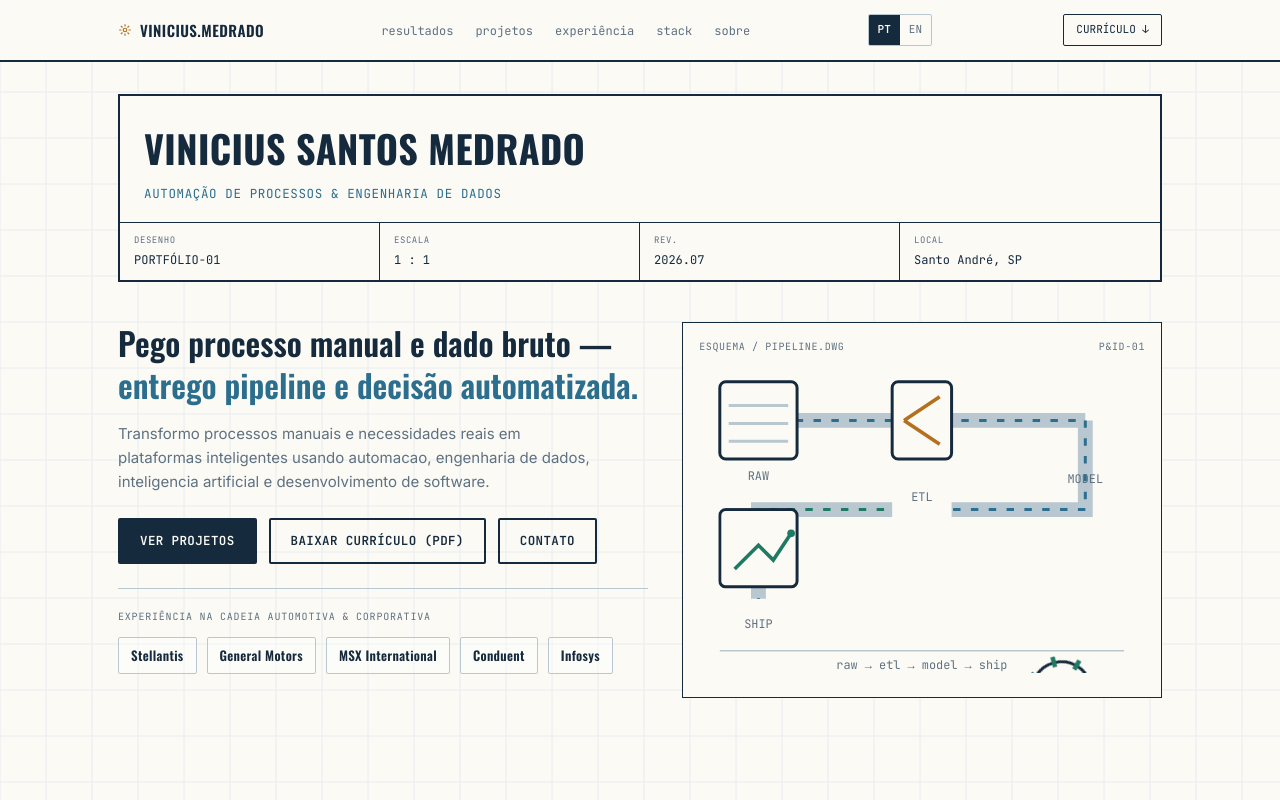
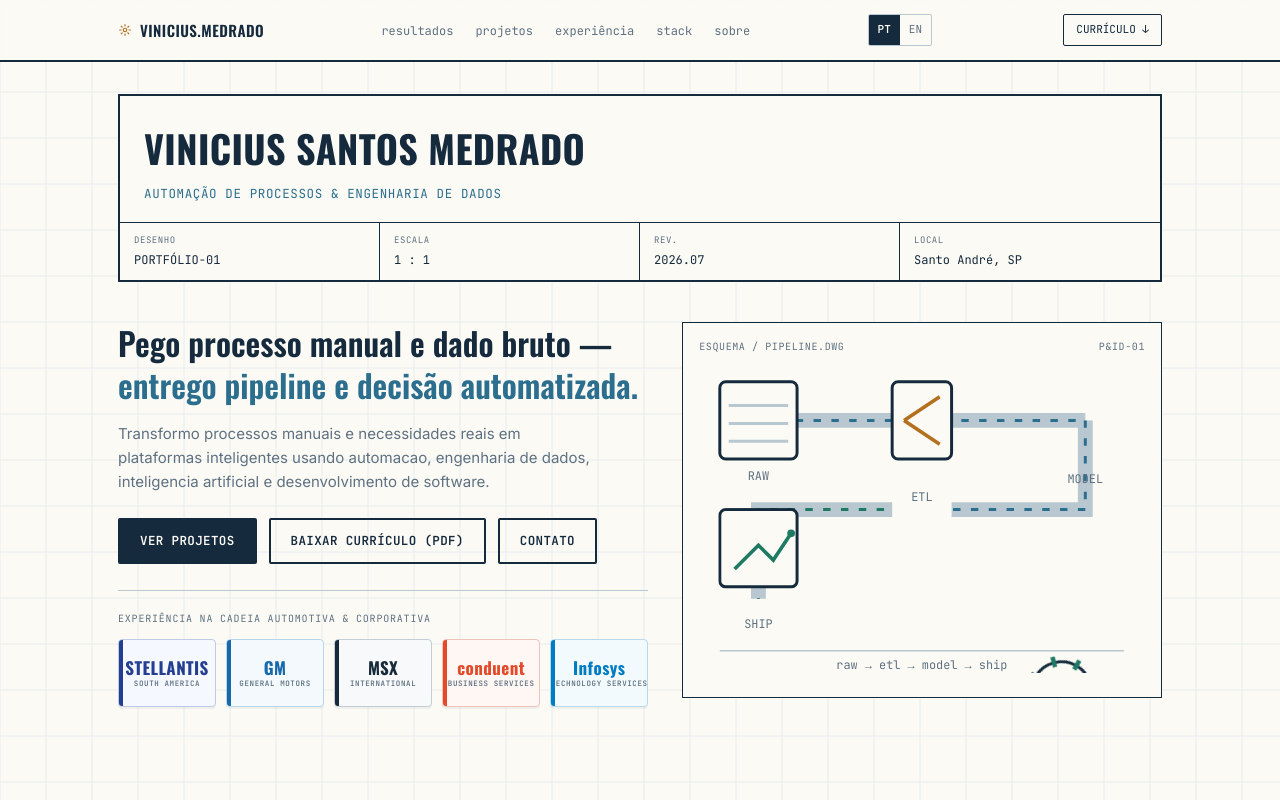
Before and after one commit to vinmedrado/portfolio, a plain HTML site: page index.html in a window 1280 px wide. Shown: the top 800 px of the page. Drawn offline with nearby package versions, Linux system fonts and the light colour scheme.

Commit message:
Atualiza portfolio

```diff
--- a/index.html
+++ b/index.html
@@ -110,12 +110,27 @@
   @media (max-width:760px){ .nav-links{ display:none; } }
 
   /* ============ MARCAS / EMPRESAS ============ */
-  .logo-strip{ margin-top:24px; padding-top:20px; border-top:1px solid var(--line); }
+  .logo-strip{ margin-top:26px; padding-top:20px; border-top:1px solid var(--line); }
   .logo-strip-label{ font-family:'JetBrains Mono',monospace; font-size:10px; color:var(--muted); text-transform:uppercase; letter-spacing:.08em; margin-bottom:12px; }
-  .logo-row{ display:flex; align-items:center; gap:10px; flex-wrap:wrap; }
-  .brand-chip{ display:inline-flex; align-items:center; justify-content:center; min-height:34px; padding:7px 12px; border:1px solid var(--line); background:rgba(255,255,255,.34); border-radius:2px; font-family:'Oswald',sans-serif; font-size:13px; font-weight:600; letter-spacing:.025em; color:var(--ink); white-space:nowrap; transition:border-color .2s, transform .2s, background .2s; }
-  .brand-chip:hover{ border-color:var(--blue); background:rgba(44,110,142,.05); transform:translateY(-1px); }
-  @media (max-width:600px){ .logo-row{ gap:8px; } .brand-chip{ min-height:32px; padding:6px 10px; font-size:12px; } }
+  .logo-row{ display:grid; grid-template-columns:repeat(5,minmax(0,1fr)); gap:10px; }
+  .brand-card{ min-height:68px; padding:10px 12px; border:1.5px solid var(--brand-border,var(--line)); background:var(--brand-bg,#fff); border-radius:4px; display:flex; align-items:center; justify-content:center; text-align:center; position:relative; overflow:hidden; box-shadow:0 2px 0 rgba(21,42,61,.05); transition:transform .2s ease, box-shadow .2s ease, border-color .2s ease; }
+  .brand-card::before{ content:''; position:absolute; left:0; top:0; bottom:0; width:4px; background:var(--brand,var(--blue)); }
+  .brand-card:hover{ transform:translateY(-3px); box-shadow:0 7px 18px rgba(21,42,61,.10); border-color:var(--brand,var(--blue)); }
+  .brand-wordmark{ font-family:'Oswald',sans-serif; font-size:17px; line-height:1; font-weight:700; letter-spacing:.025em; color:var(--brand,var(--ink)); white-space:nowrap; }
+  .brand-wordmark small{ display:block; margin-top:4px; font-family:'JetBrains Mono',monospace; font-size:7.5px; font-weight:600; letter-spacing:.08em; color:var(--muted); text-transform:uppercase; }
+  .brand-stellantis{ --brand:#243E90; --brand-border:#BFC9E8; --brand-bg:#F6F8FF; }
+  .brand-gm{ --brand:#1769AA; --brand-border:#B9D5EA; --brand-bg:#F3F9FD; }
+  .brand-msx{ --brand:#172A3A; --brand-border:#C3CDD5; --brand-bg:#F7F9FA; }
+  .brand-conduent{ --brand:#E24A2A; --brand-border:#F0C3B8; --brand-bg:#FFF7F4; }
+  .brand-infosys{ --brand:#007CC3; --brand-border:#B6DAEC; --brand-bg:#F3FAFD; }
+  @media (max-width:800px){ .logo-row{ grid-template-columns:repeat(3,minmax(0,1fr)); } }
+  @media (max-width:520px){ .logo-row{ grid-template-columns:repeat(2,minmax(0,1fr)); } .brand-card{ min-height:58px; } .brand-wordmark{ font-size:15px; } }
+
+  .company-badge{ display:inline-flex; align-items:center; gap:7px; padding:4px 8px 4px 5px; border:1px solid var(--company-border,var(--line)); background:var(--company-bg,var(--paper-2)); border-radius:3px; color:var(--company,var(--ink)); font-weight:650; line-height:1; }
+  .company-badge::before{ content:attr(data-mark); min-width:25px; height:22px; padding:0 4px; display:inline-flex; align-items:center; justify-content:center; border-radius:2px; background:var(--company,var(--ink)); color:#fff; font-family:'JetBrains Mono',monospace; font-size:8px; font-weight:700; letter-spacing:-.02em; }
+  .company-msx{ --company:#172A3A; --company-border:#C3CDD5; --company-bg:#F7F9FA; }
+  .company-conduent{ --company:#E24A2A; --company-border:#F0C3B8; --company-bg:#FFF7F4; }
+  .company-infosys{ --company:#007CC3; --company-border:#B6DAEC; --company-bg:#F3FAFD; }
 
   /* ============ PERFIL (foto) ============ */
   .profile-grid{ display:grid; grid-template-columns:.82fr 1.18fr; gap:44px; align-items:center; padding:56px 0; }
@@ -444,11 +459,11 @@
       <div class="logo-strip reveal-target" data-reveal>
         <div class="logo-strip-label">Experiência na cadeia automotiva &amp; corporativa</div>
         <div class="logo-row" aria-label="Empresas da trajetória profissional">
-          <span class="brand-chip">Stellantis</span>
-          <span class="brand-chip">General Motors</span>
-          <span class="brand-chip">MSX International</span>
-          <span class="brand-chip">Conduent</span>
-          <span class="brand-chip">Infosys</span>
+          <div class="brand-card brand-stellantis"><span class="brand-wordmark">STELLANTIS<small>South America</small></span></div>
+          <div class="brand-card brand-gm"><span class="brand-wordmark">GM<small>General Motors</small></span></div>
+          <div class="brand-card brand-msx"><span class="brand-wordmark">MSX<small>International</small></span></div>
+          <div class="brand-card brand-conduent"><span class="brand-wordmark">conduent<small>Business Services</small></span></div>
+          <div class="brand-card brand-infosys"><span class="brand-wordmark">Infosys<small>Technology Services</small></span></div>
         </div>
       </div>
     </div>
@@ -512,9 +527,9 @@
         <div class="profile-caption"><span>Bariloche, AR</span><span>2026</span></div>
       </div>
       <div class="profile-text">
-        <span class="section-tag mono">ALÉM DO CÓDIGO</span>
-        <h2>O que existe fora da tela</h2>
-        <p>Minha vida não gira só em torno de código. Minha família é minha prioridade e, fora do trabalho, gosto de praticar esportes, viajar e estar na igreja. São esses momentos que me ajudam a conhecer coisas novas, manter o equilíbrio e voltar aos projetos com outras perspectivas.</p>
+        <span class="section-tag mono">ALÉM DO TRABALHO</span>
+        <h2>Quem eu sou fora dos projetos</h2>
+        <p>Minha família vem em primeiro lugar. Fora do trabalho, gosto de esportes, viagens e da vida na igreja — espaços que fazem parte da minha rotina, ampliam minhas referências e ajudam a manter equilíbrio entre carreira e vida pessoal.</p>
         <div class="profile-tags">
           <span class="tag">Família</span><span class="tag">Esporte</span><span class="tag">Viagem</span><span class="tag">Igreja</span>
         </div>
@@ -562,7 +577,7 @@
         <div class="log-node"></div>
         <div class="log-date mono">jun 2026 — atualmente</div>
         <div class="log-role">Analista de Dados Pleno</div>
-        <div class="log-org"><span class="org-company">MSX International</span><span class="org-sep">/</span><span class="org-client">Stellantis South America</span></div>
+        <div class="log-org"><span class="company-badge company-msx" data-mark="MSX">MSX International</span><span class="org-sep">/</span><span class="org-client">Stellantis South America</span></div>
         <ul class="log-results">
           <li>Automação do envio diário de <b>pesquisas de NPS</b> via WhatsApp com Python</li>
           <li>Scraper para extração automatizada de dados do portal interno da Stellantis</li>
@@ -573,7 +588,7 @@
         <div class="log-node"></div>
         <div class="log-date mono">jun 2023 — fev 2026</div>
         <div class="log-role">Analista Administrativo de Vendas Diretas</div>
-        <div class="log-org"><span class="org-company">Conduent</span><span class="org-sep">/</span><span class="org-client">General Motors Brasil</span></div>
+        <div class="log-org"><span class="company-badge company-conduent" data-mark="C">Conduent</span><span class="org-sep">/</span><span class="org-client">General Motors Brasil</span></div>
         <ul class="log-results">
           <li>Consolidação de relatórios via Python/VBA — <b>redução de 75% no tempo de execução</b></li>
           <li>Sistema de gestão interno com integração Outlook — <b>redução de 77% de retrabalho</b></li>
@@ -584,13 +599,13 @@
         <div class="log-node"></div>
         <div class="log-date mono">jan 2023 — mai 2023</div>
         <div class="log-role">Analista Financeiro Pleno</div>
-        <div class="log-org"><span class="org-company">Conduent</span><span class="org-sep">/</span><span class="org-client">GM Brasil — Exportação &amp; Logística</span></div>
+        <div class="log-org"><span class="company-badge company-conduent" data-mark="C">Conduent</span><span class="org-sep">/</span><span class="org-client">GM Brasil — Exportação &amp; Logística</span></div>
       </div>
       <div class="log-entry reveal-target" data-reveal>
         <div class="log-node"></div>
         <div class="log-date mono">abr 2021 — jan 2023</div>
         <div class="log-role">Analista Financeiro Junior · Assistente Administrativo</div>
-        <div class="log-org"><span class="org-company">Conduent</span><span class="org-sep">/</span><span class="org-client">GM Brasil — Exportação &amp; Logística / Recebimento Fiscal</span></div>
+        <div class="log-org"><span class="company-badge company-conduent" data-mark="C">Conduent</span><span class="org-sep">/</span><span class="org-client">GM Brasil — Exportação &amp; Logística / Recebimento Fiscal</span></div>
         <ul class="log-results">
           <li>Processamento de <b>+5.000 notas fiscais</b> em um único mês, mínima margem de erro no SAP</li>
         </ul>
@@ -599,7 +614,7 @@
         <div class="log-node"></div>
         <div class="log-date mono">abr 2020 — abr 2021</div>
         <div class="log-role">Operador de Processos Senior</div>
-        <div class="log-org"><span class="org-company">Infosys</span><span class="org-sep">/</span><span class="org-client">GM Brasil — Recebimento Fiscal</span></div>
+        <div class="log-org"><span class="company-badge company-infosys" data-mark="INF">Infosys</span><span class="org-sep">/</span><span class="org-client">GM Brasil — Recebimento Fiscal</span></div>
         <ul class="log-results">
           <li>Controle de documentos e notas fiscais; coordenação de interface entre departamentos</li>
         </ul>
```
Also changed, not shown: index-en.html (+13 -13 lines).
